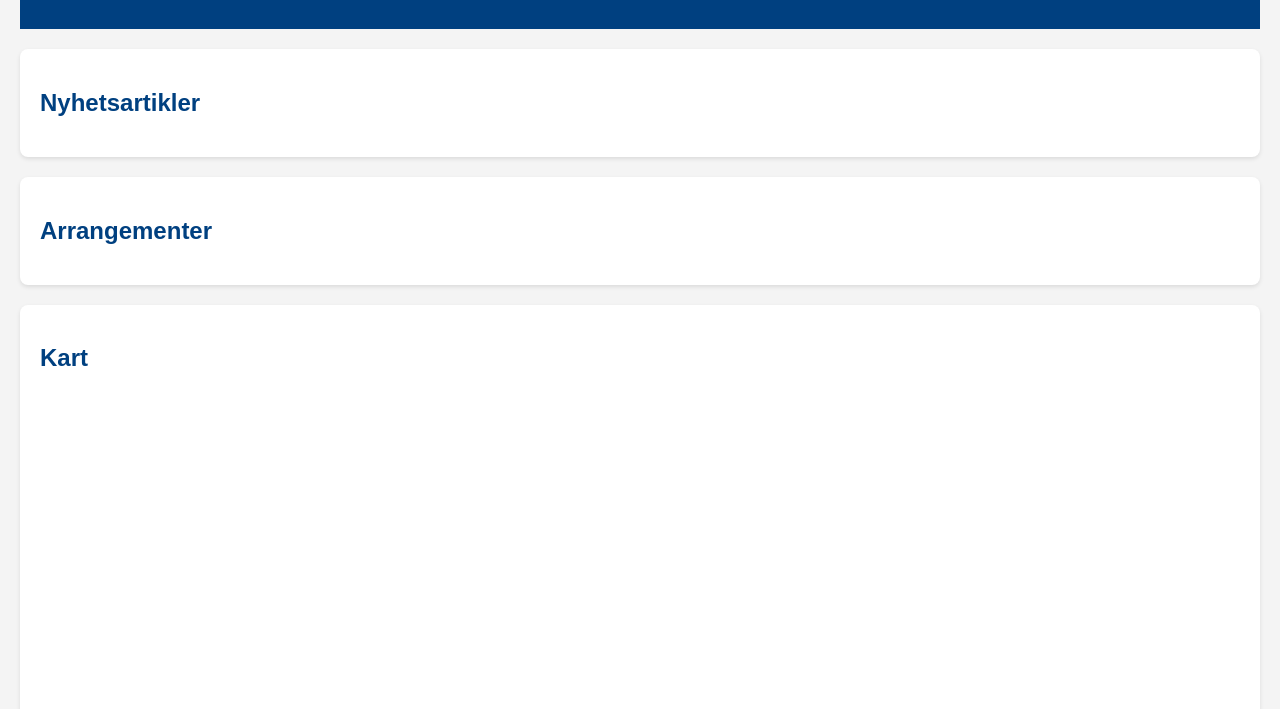
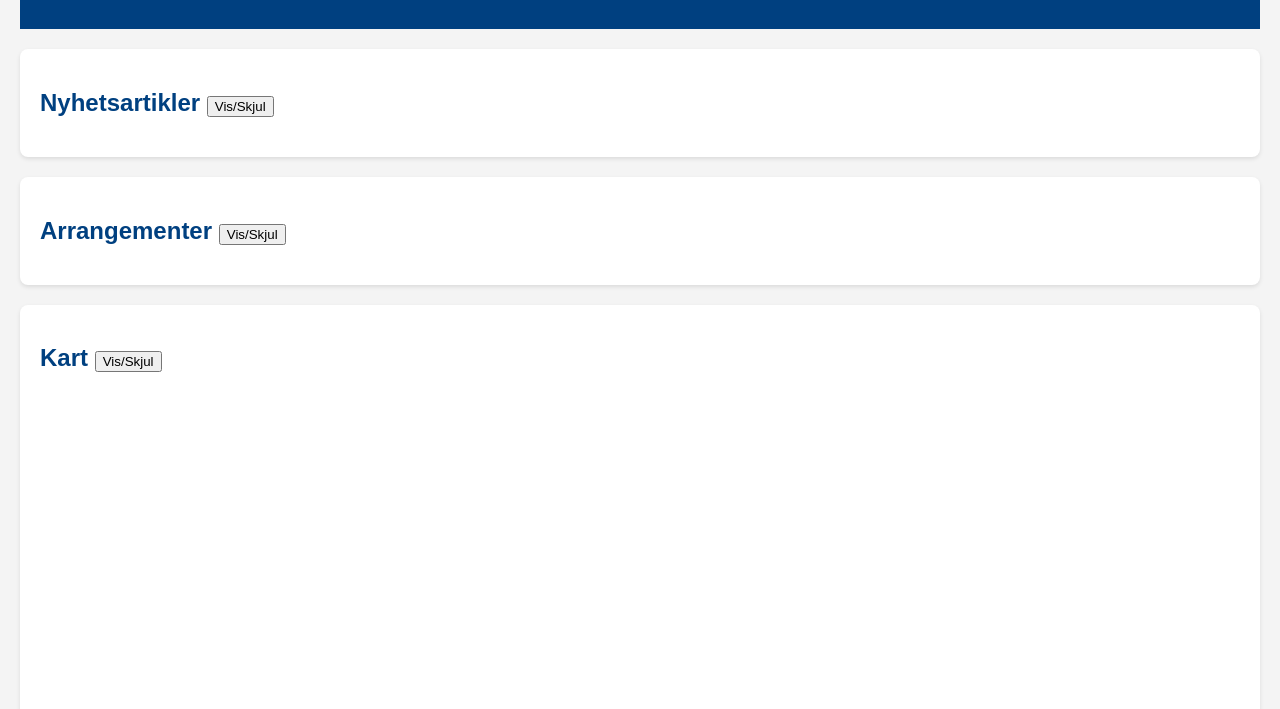
Before and after one commit to NM-Tangen-2025/Nickeike-NM-LundenesetVGS-Nickolai_Yrke-Eikeland, a plain HTML site: page index.html in a window 1280 px wide. Shown: the part 91-800 px from the top of the page. Drawn offline with nearby package versions, Linux system fonts and the light colour scheme; no server answers.

Commit message:
modified:   index.html 	modified:   main.js 	modified:   styles.css

```diff
--- a/index.html
+++ b/index.html
@@ -15,17 +15,26 @@
 
     <main>
         <section id="news">
-            <h2>Nyhetsartikler</h2>
+            <h2>
+                Nyhetsartikler
+                <button onclick="toggleSection('news-container')">Vis/Skjul</button>
+            </h2>
             <div id="news-container"></div> <!-- Plass for artikler -->
         </section>
 
         <section id="events">
-            <h2>Arrangementer</h2>
+            <h2>
+                Arrangementer
+                <button onclick="toggleSection('events-container')">Vis/Skjul</button>
+            </h2>
             <div id="events-container"></div> <!-- Plass for arrangementer -->
         </section>
 
         <section id="map">
-            <h2>Kart</h2>
+            <h2>
+                Kart
+                <button onclick="toggleSection('map-container')">Vis/Skjul</button>
+            </h2>
             <div id="map-container" style="height: 500px;"></div> <!-- Plass for kart -->
         </section>
     </main>
--- a/main.js
+++ b/main.js
@@ -115,6 +115,15 @@ async function fetchMap() {
     }
 }
 
+function toggleSection(sectionId) {
+    const section = document.getElementById(sectionId);
+    if (section.style.display === "none") {
+        section.style.display = "block";
+    } else {
+        section.style.display = "none";
+    }
+}
+
 // Kallar på alle funksjonane når nettsida lastast inn
 document.addEventListener("DOMContentLoaded", () => {
     fetchNews();
--- a/styles.css
+++ b/styles.css
@@ -20,6 +20,10 @@ section {
     box-shadow: 0 2px 4px rgba(0,0,0,0.1);
 }
 
+section div {
+    transition: all 0.3s ease;
+}
+
 h2 {
     color: #004080;
 }
```
